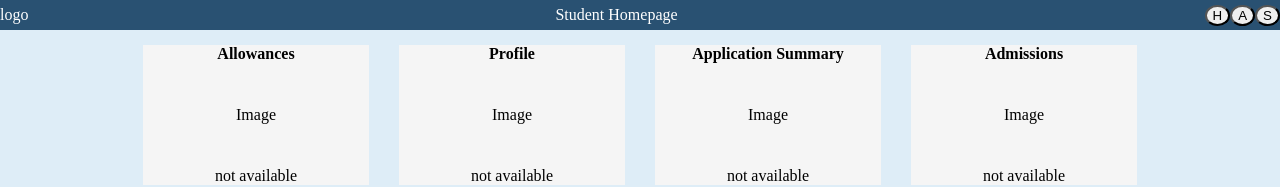
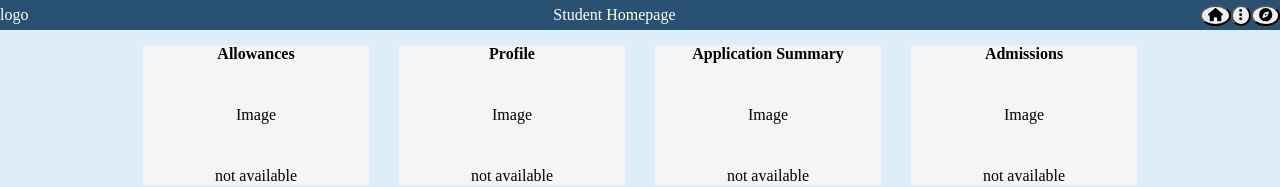
Before and after one commit to kenene-songezo/PeopleSoftUCT-clone, an Angular app in the folder Peoplesoft-Clone/: page / in a window 1280 px wide. Shown: the top 187 px of the page. Built offline with nearby package versions, Linux system fonts and the light colour scheme.

Commit message:
feat: added fontawesome to angular

```diff
--- a/Peoplesoft-Clone/package.json
+++ b/Peoplesoft-Clone/package.json
@@ -18,6 +18,11 @@
     "@angular/platform-browser": "~13.1.0",
     "@angular/platform-browser-dynamic": "~13.1.0",
     "@angular/router": "~13.1.0",
+    "@fortawesome/angular-fontawesome": "^0.11.0",
+    "@fortawesome/fontawesome-svg-core": "^6.1.1",
+    "@fortawesome/free-brands-svg-icons": "^6.1.1",
+    "@fortawesome/free-regular-svg-icons": "^6.1.1",
+    "@fortawesome/free-solid-svg-icons": "^6.1.1",
     "rxjs": "~7.4.0",
     "tslib": "^2.3.0",
     "zone.js": "~0.11.4"
--- a/Peoplesoft-Clone/src/app/app.component.ts
+++ b/Peoplesoft-Clone/src/app/app.component.ts
@@ -1,5 +1,5 @@
 import { Component } from '@angular/core';
-
+import { faYoutube } from '@fortawesome/free-brands-svg-icons';
 @Component({
   selector: 'app-root',
   templateUrl: './app.component.html',
@@ -7,4 +7,5 @@ import { Component } from '@angular/core';
 })
 export class AppComponent {
   title = 'Peoplesoft-Clone';
+
 }
--- a/Peoplesoft-Clone/src/app/app.module.ts
+++ b/Peoplesoft-Clone/src/app/app.module.ts
@@ -4,6 +4,7 @@ import { BrowserModule } from '@angular/platform-browser';
 import { AppRoutingModule } from './app-routing.module';
 import { AppComponent } from './app.component';
 import { HomeComponent } from './home/home.component';
+import { FontAwesomeModule } from '@fortawesome/angular-fontawesome';
 
 @NgModule({
   declarations: [
@@ -12,9 +13,10 @@ import { HomeComponent } from './home/home.component';
   ],
   imports: [
     BrowserModule,
-    AppRoutingModule
+    AppRoutingModule,
+    FontAwesomeModule,
   ],
   providers: [],
   bootstrap: [AppComponent]
 })
-export class AppModule { }
+export class AppModule {  }
--- a/Peoplesoft-Clone/src/app/home/home.component.css
+++ b/Peoplesoft-Clone/src/app/home/home.component.css
@@ -19,6 +19,7 @@ button{
     display: flex;
     justify-content: center;
     align-items: center;
+    margin: 0;
 }
 
 
--- a/Peoplesoft-Clone/src/app/home/home.component.html
+++ b/Peoplesoft-Clone/src/app/home/home.component.html
@@ -1,20 +1,20 @@
 <!-- nav bar -->
 <div class="navbar">
-    <div class="logo">logo</div>
-    <div class="student-homepage">Student Homepage</div>
-    <div class="right-buttons">
-      <!-- use font awesome -->
-      <button class="home">H</button>
-      <button class="actions">A</button>
-      <button class="sidnav">S</button>
-    </div>
+  <div class="logo">logo</div>
+  <div class="student-homepage">Student Homepage</div>
+  <div class="right-buttons">
+    <!-- use font awesome -->
+    <button class="home"><fa-icon [icon]="faHouse"></fa-icon></button>
+    <button class="actions"><fa-icon [icon]="faEllipsesVertical"></fa-icon></button>
+    <button class="sidnav"><fa-icon [icon]="faCompass"></fa-icon></button>
+  </div>
 </div>
 
 <!-- body -->
 <div class="body">
   <div class="tiles">
-    <div class="item" *ngFor="let tileItem of tileItems ">
-      <h4>{{tileItem}}</h4>
+    <div class="item" *ngFor="let tileItem of tileItems">
+      <h4>{{ tileItem }}</h4>
       <div>Image</div>
       <div>not available</div>
     </div>
--- a/Peoplesoft-Clone/src/app/home/home.component.ts
+++ b/Peoplesoft-Clone/src/app/home/home.component.ts
@@ -1,30 +1,69 @@
 import { Component } from '@angular/core';
+import {
+  faWallet,
+  faBuildingColumns,
+  faCalendarDays,
+  faUserGraduate,
+  faClipboard,
+  faPeopleGroup,
+  faListCheck,
+  faArrowsSpin,
+  faCoins,
+  faHouse,
+  faCompass,
+  faUser,
+  faFileLines,
+  faEllipsisVertical,
+} from '@fortawesome/free-solid-svg-icons';
 
 @Component({
   selector: 'app-home',
   templateUrl: './home.component.html',
-  styleUrls: ['./home.component.css']
+  styleUrls: ['./home.component.css'],
 })
 export class HomeComponent {
+  constructor() {}
+  faWallet = faWallet;
+  faBuildingColumns = faBuildingColumns;
+  faHouse = faHouse;
+  faEllipsesVertical = faEllipsisVertical;
+  faCompass = faCompass;
 
-  constructor() { }
+
+  faArr:  any[]= [faWallet,
+    faUser,
+    faUser,
+    faBuildingColumns,
+    faCalendarDays,
+    faUserGraduate,
+    faClipboard,
+    faPeopleGroup,
+    faListCheck,
+    faArrowsSpin,
+    faCoins,
+    faHouse,
+    faCompass,
+    faUser,
+    faFileLines,
+    faEllipsisVertical,
+  ];
 
   tileItems: string[] = [
-    "Allowances",
-    "Profile",
-    "Application Summary",
-    "Admissions",
-    "Academic Records",
-    "Meeting Attendance",
-    "MoU/PPA",
-    "Manage Classes",
-    "Student Finance",
-    "Undergraduate Funding",
-    "Postgrad & Postddoc Funding",
-    "Join & Societies",
-    "Tasks",
-    "Service Requests",
-    "Important Links",
-    "Offers",
+    'Allowances',
+    'Profile',
+    'Application Summary',
+    'Admissions',
+    'Academic Records',
+    'Meeting Attendance',
+    'MoU/PPA',
+    'Manage Classes',
+    'Student Finance',
+    'Undergraduate Funding',
+    'Postgrad & Postddoc Funding',
+    'Join & Societies',
+    'Tasks',
+    'Service Requests',
+    'Important Links',
+    'Offers',
   ];
 }
```
Also changed, not shown: Peoplesoft-Clone/src/styles.css (line endings or trailing spaces), 1 other file (tests, documents, lock files or other folders).
